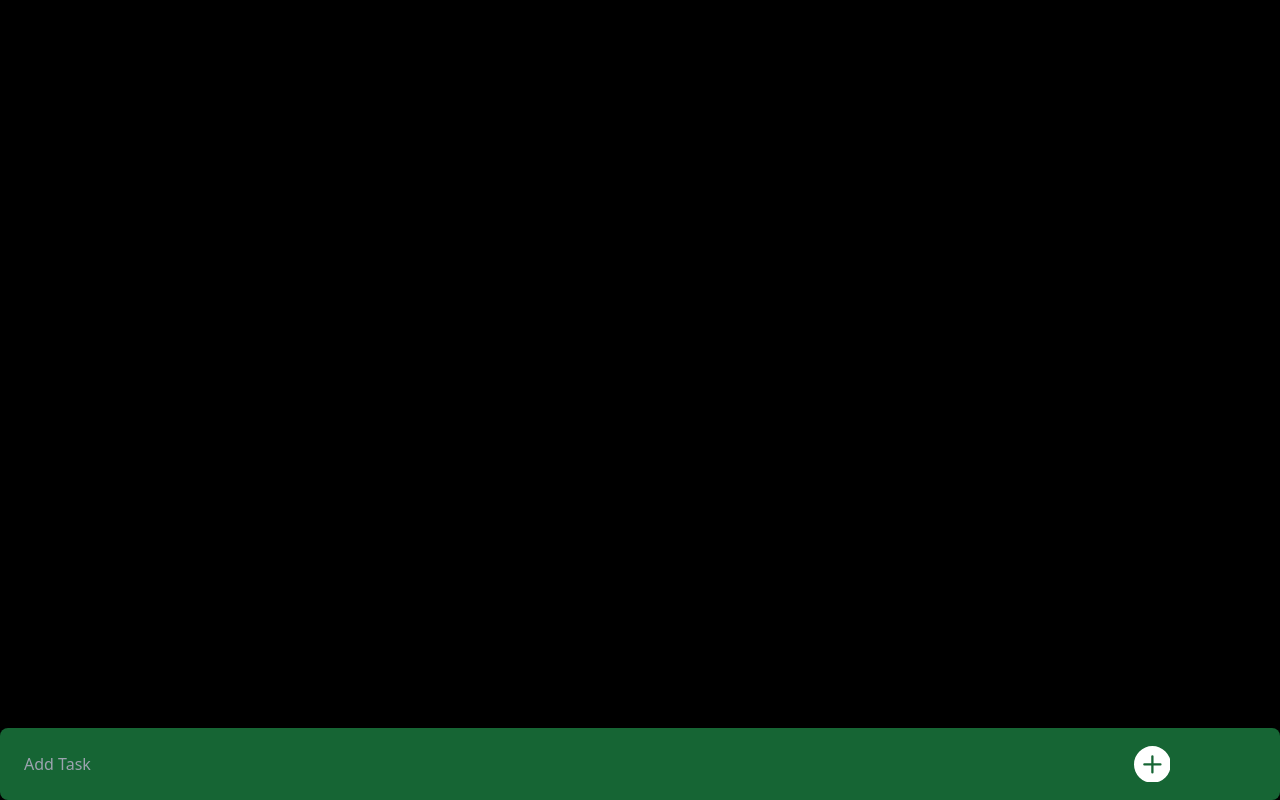
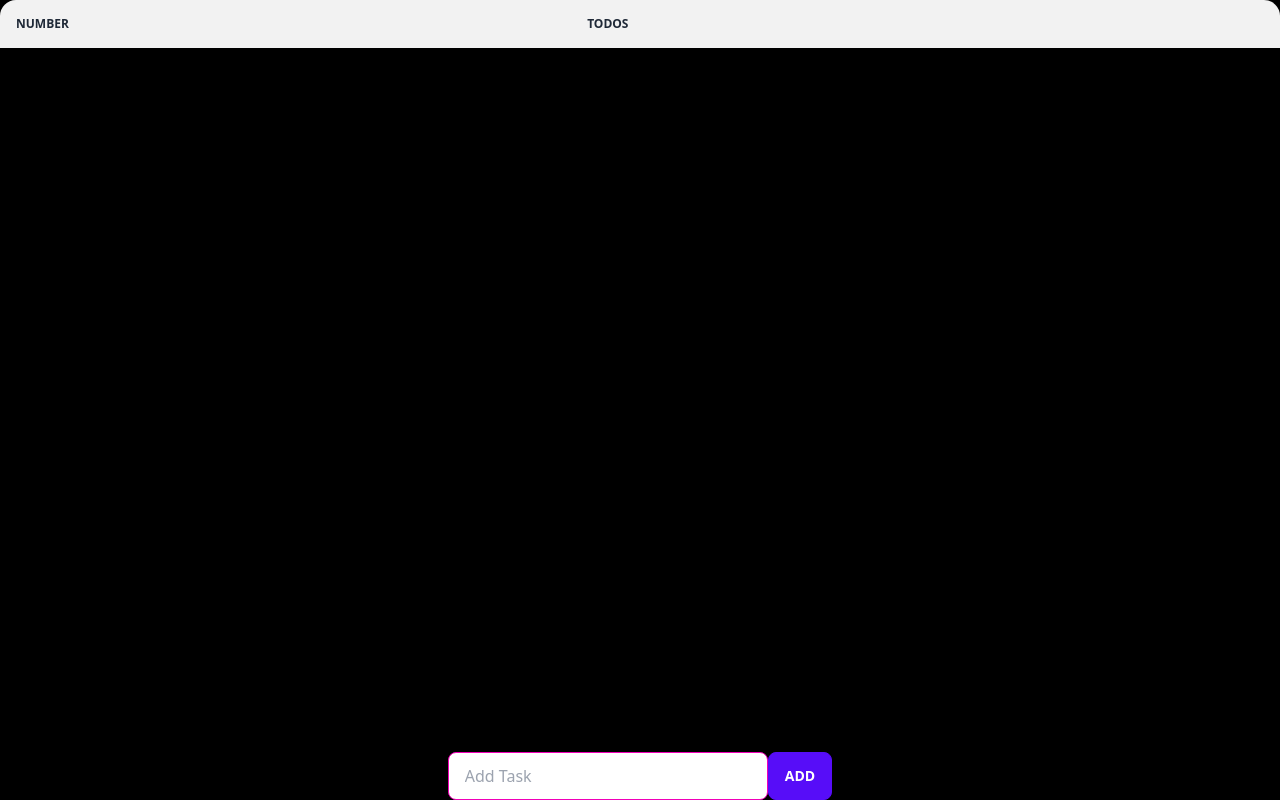
Before and after one commit to yourcasualdev/todoapp, a React (Create React App) app: page / in a window 1280 px wide. Built offline with nearby package versions, Linux system fonts and the light colour scheme.

Commit message:
Design system changed to daisyui

```diff
--- a/package.json
+++ b/package.json
@@ -3,9 +3,13 @@
   "version": "0.1.0",
   "private": true,
   "dependencies": {
+    "@emotion/react": "^11.9.0",
+    "@emotion/styled": "^11.8.1",
+    "@mui/material": "^5.8.1",
     "@testing-library/jest-dom": "^5.16.4",
     "@testing-library/react": "^13.2.0",
     "@testing-library/user-event": "^13.5.0",
+    "daisyui": "^2.15.2",
     "react": "^18.1.0",
     "react-dom": "^18.1.0",
     "react-icons": "^4.3.1",
--- a/src/App.js
+++ b/src/App.js
@@ -2,7 +2,7 @@ import { TaskList, AddTask } from './components';
 
 function App() {
   return (
-    <div className="bg-black min-h-screen text-white">
+    <div className="bg-black min-h-screen">
       <TaskList />
       <AddTask />
     </div>
--- a/src/components/AddTask/AddTask.js
+++ b/src/components/AddTask/AddTask.js
@@ -18,17 +18,18 @@ const AddTask = () => {
   };
 
   return (
-    <form className="bg-green-800 fixed flex w-full h-[5vh] min-h-[4.5rem] sm:h-[5vh] px-4 rounded-lg bottom-0 grid-cols-3">
+    <form className=" fixed bottom-0 w-screen grid place-items-center">
+      <div className="flex">
         <input
           type="text"
           placeholder="Add Task"
           value={task_text}
           onChange={(e) => handleChange(e)}
-        className="flex-auto px-2 py-1 w-[80vw] rounded-l-lg bg-transparent border-transparent outline-none"
-      />
-      <button onClick={(e) => handleSubmit(e)} className={"flex-auto w-[20wv] outline-none"}>
-        <BsFillPlusCircleFill className="text-white text-[2.3rem]" />
+          className="input input-bordered input-secondary w-[2000px] max-w-xs" />
+        <button onClick={(e) => handleSubmit(e)} className={"btn btn-primary"}>
+          ADD
         </button>
+      </div>
     </form>
   );
 };
--- a/src/components/Task/Task.js
+++ b/src/components/Task/Task.js
@@ -1,17 +1,19 @@
 import { useTaskContext } from "../../context/taskContext";
 
-const Task = ({ task }) => {
+const Task = ({ num, task }) => {
   const { deleteTask, toggleTask } = useTaskContext();
+  console.log(task)
+
   return (
-    <div className="cursor-pointer bg-[#9999993d]" key={task.task_id} onClick={() => toggleTask(task.task_id)}>
-      <h2>{task.task_text}</h2>
-      {task.task_is_completed ? (
-        <p>Completed</p>
-      ) : (
-        <p>Not Completed</p>
-      )}
-      <button onClick={() => { deleteTask(task.task_id) }}>Delete Task</button>
-    </div>
+    <tr className="" onClick={() => toggleTask(task.task_id)}>
+      <th>{num}</th>
+      <td className={task.task_is_completed ? "line-through" : ""}>{task.task_text}</td>
+      <td className="w-[1rem] max-w-lg content-start ">
+        <button onClick={(e) => deleteTask(task.task_id)} className={"btn btn-primary"}>
+          Delete
+        </button>
+      </td>
+    </tr>
   )
 }
 
--- a/src/components/TaskList/TaskList.js
+++ b/src/components/TaskList/TaskList.js
@@ -1,19 +1,33 @@
-import { useEffect } from 'react'
+import Task from '../Task/Task'
+import { useTaskContext } from '../../context/taskContext'
+import List from '@mui/material/List';
+import { useEffect } from 'react';
 
-import Task from '../Task/Task'
-
-import { useTaskContext } from '../../context/taskContext'
 
 const TaskList = () => {
   const { tasks } = useTaskContext()
 
+  useEffect(() => {
+    console.log("rendering task list")
+  })
+
 
   return (
-    <div className='h-[95vh] overflow-y-auto'>
-      {tasks.map((task) => {
-        return <Task key={task.task_id} task={task} />
-      }
-      )}
+    <div className="overflow-x-auto">
+      <table className="table table-zebra w-full">
+        <thead>
+          <tr>
+            <th>Number</th>
+            <th>Todos</th>
+            <th></th>
+          </tr>
+        </thead>
+        <tbody>
+          {tasks.map((task, index) => {
+            return <Task key={index} num={index} task={task} />
+          })}
+        </tbody>
+      </table>
     </div>
   )
 }
--- a/tailwind.config.js
+++ b/tailwind.config.js
@@ -3,5 +3,5 @@ module.exports = {
   theme: {
     extend: {},
   },
-  plugins: [],
+  plugins: [require("daisyui")],
 }
```
Also changed, not shown: 1 other file (tests, documents, lock files or other folders). Lines whose indentation alone changed are shown as unchanged.
